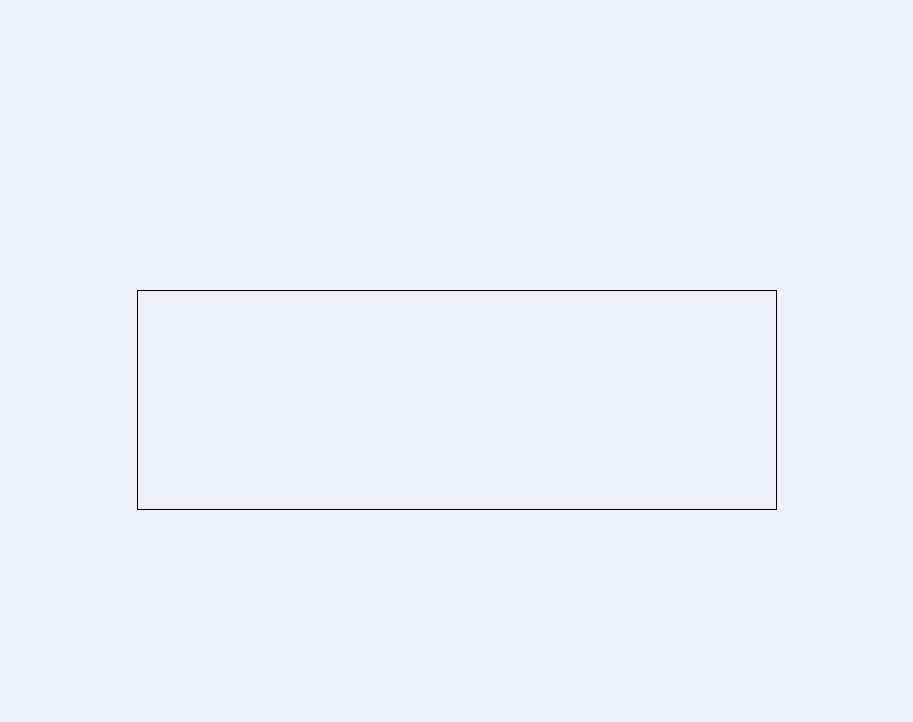
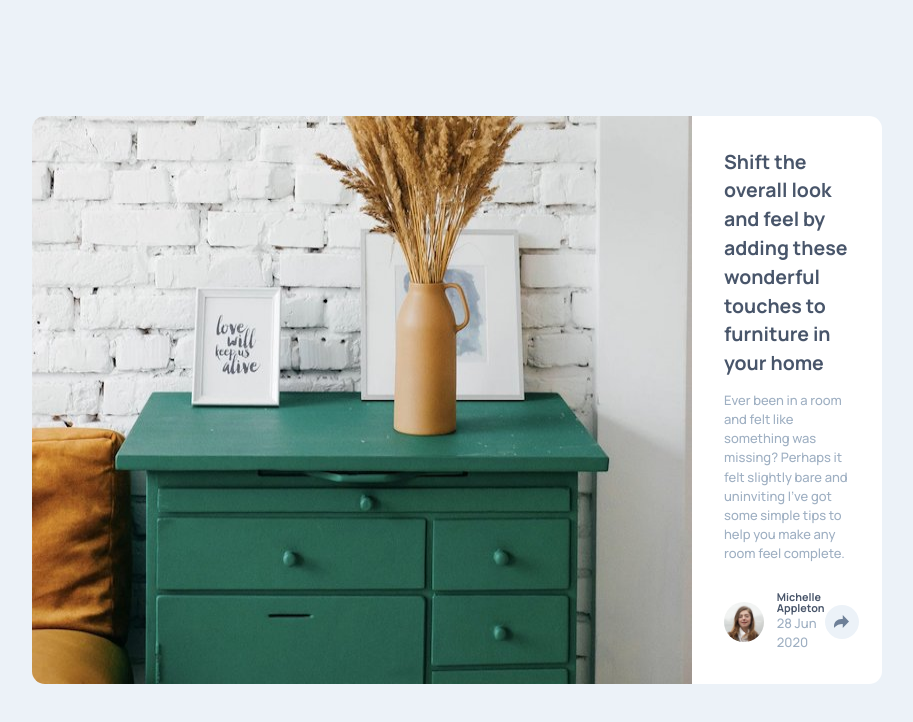
Before and after one commit to andresfmj/fm-article-preview-component, a React (Create React App) app: page / in a window 1280 px wide. Shown: the top 722 px of the page, without its empty margins (183-1096 px from the left). Built offline with nearby package versions, Linux system fonts and the light colour scheme.

Commit message:
doing some styles to the Article component and adding styles for Image component

```diff
--- a/src/components/Article/Article.js
+++ b/src/components/Article/Article.js
@@ -1,13 +1,47 @@
 import React from 'react';
 
 import "./Article.scss";
+
+import Image from '../Image/Image';
+
+import drawersImage from '../../images/drawers.jpg';
+import avatarPerson from '../../images/avatar-michelle.jpg';
+import shareIcon from '../../images/icon-share.svg';
 
 function Article(props) {
 
     return (
         <div className='Article'>
             <div className="Article-inner">
-
+                <Image srcImage={drawersImage} alt="" width='100%' className='ImageLeftside' />
+                <div className="Article-content">
+                    <header>
+                        <h2>
+                            Shift the overall look and feel by
+                            adding these wonderful touches to
+                            furniture in your home
+                        </h2>
+                    </header>
+                    <p>
+                        Ever been in a room and felt like something was missing?
+                        Perhaps it felt slightly bare and uninviting I've got some
+                        simple tips to help you make any room feel complete.
+                    </p>
+                    <div className="Article-footer">
+                        <div className="Article-profile-info">
+                            <Image srcImage={avatarPerson} alt="" className='img-circle'  />
+                            <div className="Article-profile-desc">
+                                <h5>Michelle Appleton</h5>
+                                <p>28 Jun 2020</p>
+                            </div>
+                        </div>
+                        <div className="Article-sharer">
+                            <div className="sharer-icon-container">
+                                <Image srcImage={shareIcon} alt="" className='img-share' />
+                            </div>
+                        </div>
+                    </div>
+                </div>
             </div>
         </div>
     )
--- a/src/components/Article/Article.scss
+++ b/src/components/Article/Article.scss
@@ -1,3 +1,5 @@
+@import '../../styles/shared';
+
 .Article {
     display: flex;
     align-items: center;
@@ -5,8 +7,40 @@
     width: 100%;
     height: 100vh;
     .Article-inner {
-        border: 1px solid #000;
-        width: 50%;
-        height: 220px;
+        border-radius: .8rem;
+        background-color: white;
+        width: 850px;
+        display: flex;
+
+        .Article-content {
+            display: flex;
+            flex-direction: column;
+            margin: 2rem;
+            color: $primary-text-color;
+            header {
+                margin-bottom: .8rem;
+                h2 {
+                    line-height: 1.8rem;
+                }
+            }
+            p {
+                font-weight: $font-small-weight;
+                color: $secondary-color;
+                line-height: 1.2rem;
+            }
+            .Article-footer {
+                display: flex;
+                align-items: center;
+                margin-top: 1.8rem;
+                justify-content: space-between;
+                .Article-profile-info {
+                    display: flex;
+                    align-items: center;
+                    .Article-profile-desc {
+                        margin-left: .8rem;
+                    }
+                }
+            }
+        }
     }
 }
--- /dev/null
+++ b/src/components/Image/Image.scss
@@ -0,0 +1,24 @@
+@import '../../styles/shared';
+
+.ImageLeftside {
+    border-top-left-radius: .8rem;
+    border-bottom-left-radius: .8rem;
+}
+
+.img-circle {
+    width: 40px;
+    height: 40px;
+    border-radius: 35px;
+}
+
+.img-share {
+    padding: .6rem;
+}
+
+.sharer-icon-container {
+    width: 34px;
+    height: 34px;
+    border-radius: 30px;
+    background-color: $accent-color;
+    cursor: pointer;
+}
```
